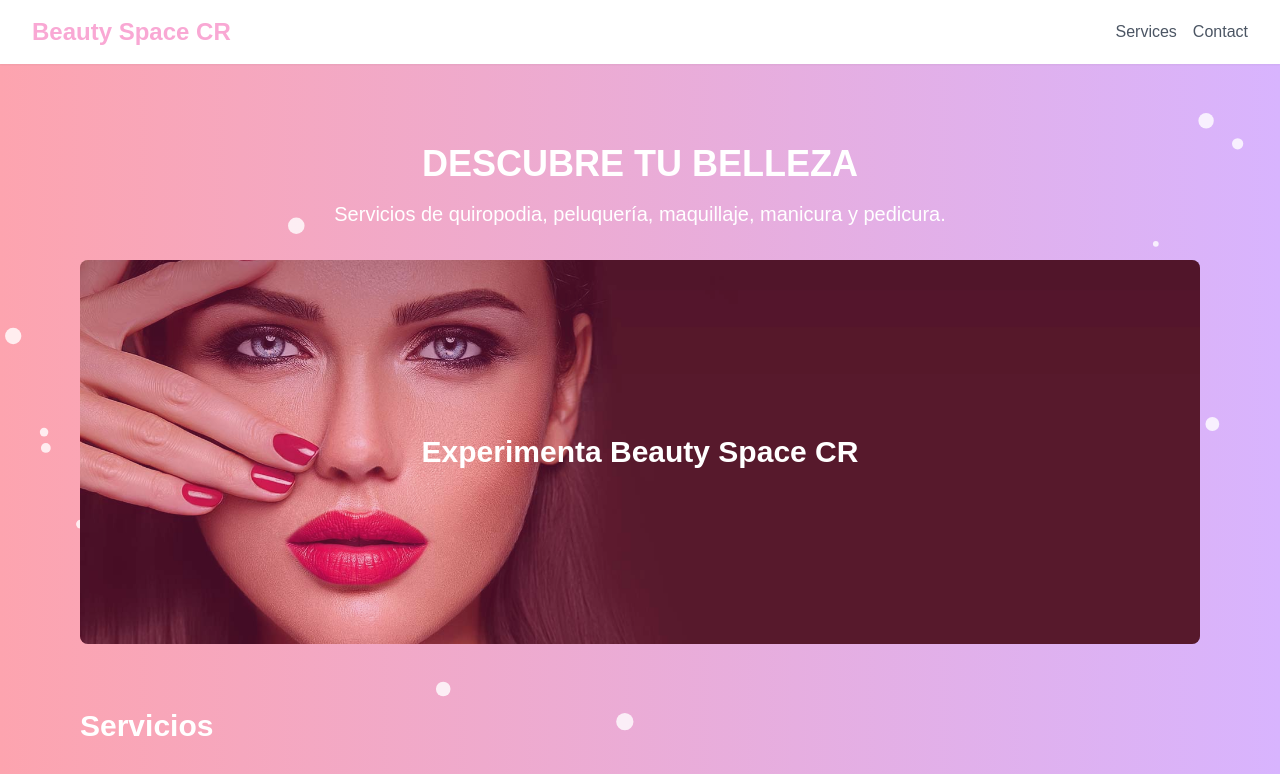
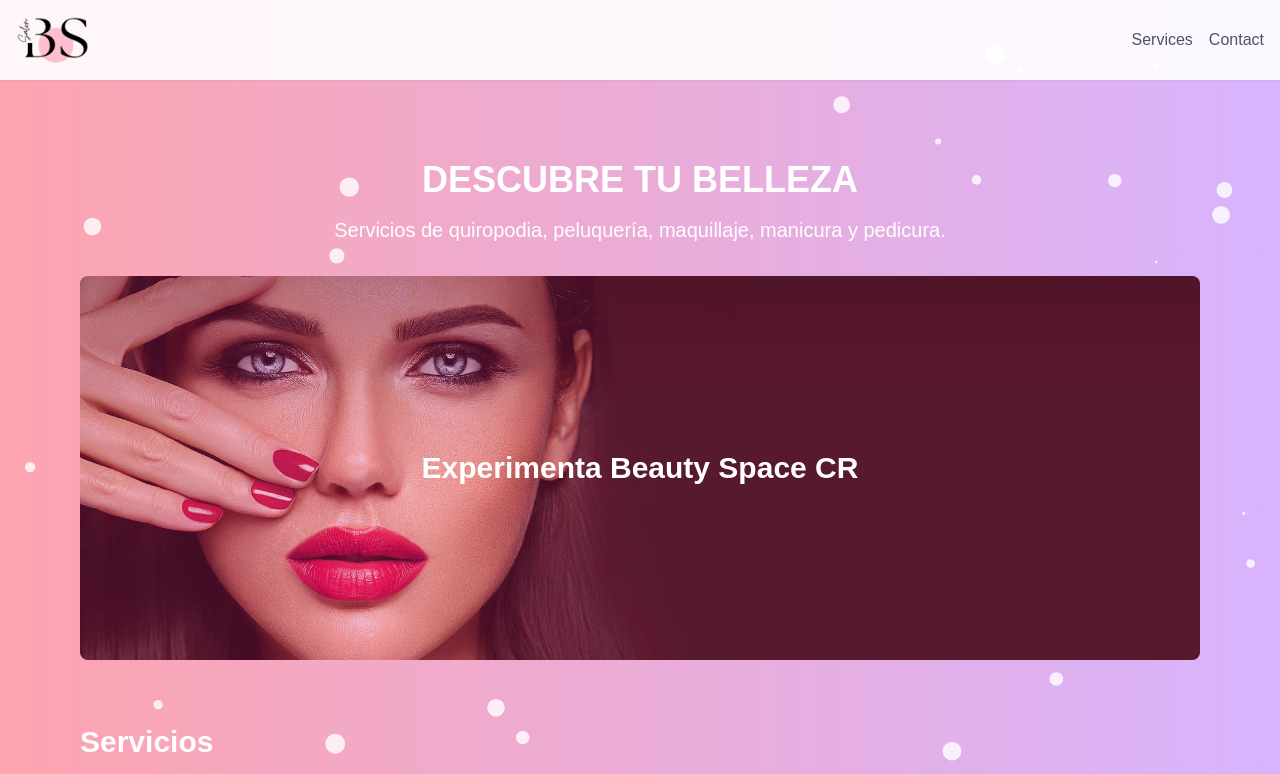
Before and after one commit to johansvalerio/beauty-space, a Next.js app: page / in a window 1280 px wide. Shown: the top 774 px of the page. Built offline with nearby package versions, Linux system fonts and the light colour scheme.

Commit message:
Navbar logo and fixed colors

```diff
--- a/src/app/const/Services.tsx
+++ b/src/app/const/Services.tsx
@@ -8,9 +8,6 @@
         info: [
             {
                 title: "Pie clínico",
-            },
-            {
-                title: "Micosis",
             },
             {
                 title: "Onicocriptosis",
--- a/src/app/page.tsx
+++ b/src/app/page.tsx
@@ -11,6 +11,7 @@
 } from "@tsparticles/engine";
 
 function HomePage() {
+
   const [init, setInit] = useState(false);
 
   useEffect(() => {
@@ -32,7 +33,7 @@
         events: {
           onClick: {
             enable: true,
-            mode: "repulse", // Al hacer clic, se añaden más partículas
+            mode: "repulse", // Al hacer clic, se añaden más partículas con push
           },
           onHover: {
             enable: true,
@@ -75,7 +76,7 @@
             enable: true,
             area: 800, // Controla la densidad de las partículas
           },
-          value: 40, // Cantidad de partículas
+          value: 80, // Cantidad de partículas
         },
         opacity: {
           value: 0.8, // Transparencia de las partículas
--- a/src/components/Header.tsx
+++ b/src/components/Header.tsx
@@ -1,8 +1,9 @@
 export default function Header() {
     return (
-        <header className="bg-white shadow-sm sticky top-0 z-50 px-4">
-            <nav className="container mx-auto p-4 flex justify-between items-center">
-                <h1 className="text-lg md:text-2xl font-bold text-pink-300"><a href="/">Beauty Space CR</a></h1>
+        <header className="bg-white/90 shadow-sm sticky top-0 z-50 px-4">
+            <nav className="container mx-auto py-3 md:py-4 flex justify-between items-center">
+                <a href="/" className="flex gap-1 items-center">
+                    <img src="/img/logo.png" alt="Beauty Space CR Logo" className="w-18 h-12" /></a>
                 <ul className="flex space-x-4 ">
                     <li><a href="#services" className="text-gray-600 hover:text-pink-600">Services</a></li>
                     <li><a href="#contact" className="text-gray-600 hover:text-pink-600">Contact</a></li>
```
Also changed, not shown: public/img/logo.png (added).
